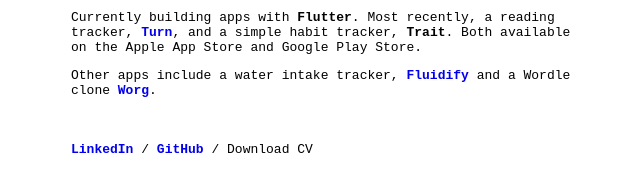
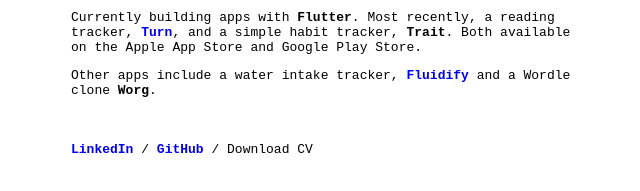
Before and after one commit to JackWRadford/personal-website, a plain HTML site: page index.html in a window 1280 px wide. Shown: the part 143-334 px from the top of the page, 319-959 px from the left. Drawn offline with Linux system fonts and the light colour scheme.

Commit message:
Removed Worg link

```diff
--- a/index.html
+++ b/index.html
@@ -7,7 +7,7 @@
         <div class="center">
             <h1>Hi i'm Jack</h1>
             <p>Currently building apps with <b></style>Flutter</b>. Most recently, a reading tracker, <a href="https://getturn.app" target="_blank">Turn</a>, and a simple habit tracker, <b>Trait</b>. Both available on the Apple App Store and Google Play Store.</p>
-            <p>Other apps include a water intake tracker, <a href="https://getfluidify.com" target="_blank">Fluidify</a> and a Wordle clone <a href="https://getturn.app" target="_blank">Worg</a>.</p>
+            <p>Other apps include a water intake tracker, <a href="https://getfluidify.com" target="_blank">Fluidify</a> and a Wordle clone <b>Worg</b>.</p>
             <br>
             <p><a href="https://www.linkedin.com/in/jack-radford-60493b211/"target="_blank">LinkedIn</a> / <a href="https://github.com/JackWRadford" target="_blank">GitHub</a> / Download CV</p>
           </div>
```
